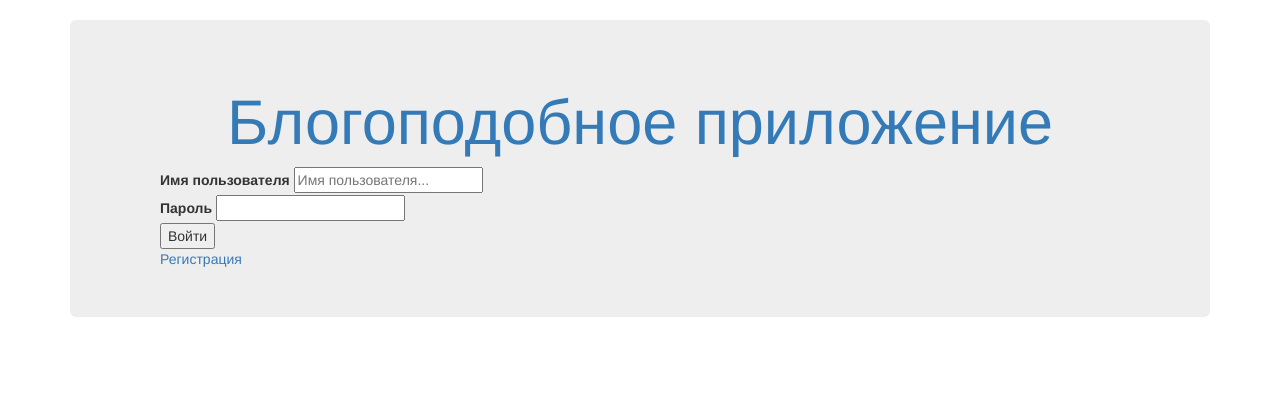
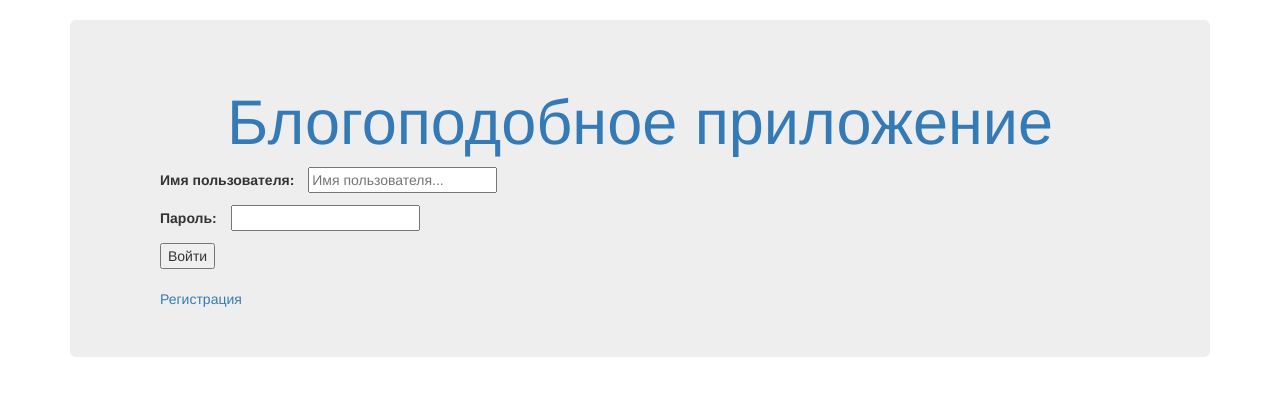
Before and after one commit to KirillMoskvin/Python, a Django app: page /auth/login in a window 1280 px wide. Shown: the part 51-447 px from the top of the page. Run offline with Django 3.2, Linux system fonts and the light colour scheme; data that the repository does not hold is empty; some libraries are stand-ins or nearby versions.

Commit message:
- Yet another small fixes

```diff
--- a/loginsys/templates/login.html
+++ b/loginsys/templates/login.html
@@ -5,20 +5,22 @@
         <form action="/auth/login/" method="post">
             {% csrf_token %}
 
-                <div>
-                    <label for="username">Имя пользователя</label>
+                <div class="inputfield">
+                    <label for="username">Имя пользователя:</label>
                     <input type="text" name="username" id="username" placeholder="Имя пользователя...">
                 </div>
-                <div>
-                    <label for="password">Пароль</label>
+                <div class="inputfield">
+                    <label for="password">Пароль:</label>
                     <input type="password" name="password" id="password">
                 </div>
 
-            <input type="submit"  value="Войти">
-            <div class="regbutton"><a href="/auth/register/">Регистрация</a></div>
+            <input type="submit" value="Войти">
             {% if login_error %}
                 <label class="errors">{{ login_error }}</label>
             {% endif %}
+            <br><br>
+            <div class="regbutton"><a href="/auth/register/">Регистрация</a></div>
+
         </form>
     </div>
 {% endblock %}
--- a/static/main.css
+++ b/static/main.css
@@ -9,7 +9,15 @@ p {
 
 .registerform label {
 	display: inline;
-	padding: 10px;
+	padding-right: 10px;
+}
+
+.inputfield {
+	padding-bottom: 10px;
+}
+
+.inputfield label {
+	padding-right: 10px;
 }
 
 .registerform label:before {
```
